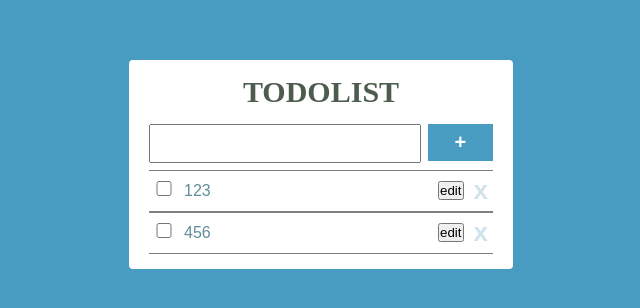
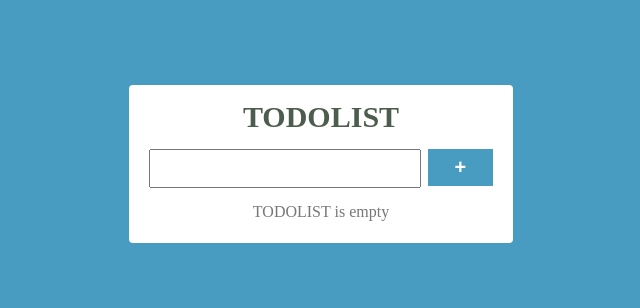
Before and after one commit to dontu-costea/vue-todo, a Vue app: page / in a window 1280 px wide. Shown: the part 236-544 px from the top of the page, without its empty margins (319-959 px from the left). Built offline with nearby package versions, Linux system fonts and the light colour scheme.

Commit message:
add_delete

```diff
--- a/src/App.vue
+++ b/src/App.vue
@@ -4,8 +4,11 @@
       <div class="todo__title">
         TODOLIST
       </div>
-        <add-todo-block/>
-        <todo-list :todos="todos"/>
+        <add-todo-block @create="addTodo"/>
+        <div class="no__todo" v-if="!todos.length">
+          TODOLIST is empty
+        </div>
+        <todo-list :todos="todos" @remove="removeTodo"/>
 
     </div>
   </div>
@@ -22,25 +25,18 @@ export default {
 },
   data() {
     return {
-      todos: [
-        {id: 1, todo:'123'},
-        {id: 2, todo:'456'}
-      ],
-      emptyTodo: '',
-      readonly: true,
+      todos: [],
     }
   },
   methods: {
-    addTodo() {
-      const newTodo = {
-        id: Date.now(),
-        todo: this.emptyTodo,
-      }
-      this.todos.push(newTodo);
-      this.emptyTodo = '';
+    addTodo(todo) {
+      this.todos.push(todo);
+    },
+    removeTodo(todo) {
+      this.todos = this.todos.filter(p => p.id !== todo.id)
     },
     editTodo() {
-      this.readonly = !this.readonly
+
     }
   }
 }
@@ -75,4 +71,8 @@ export default {
   color: #4D5D4D;
   font-weight: bold;
 }
+.no__todo {
+  margin-top: 15px;
+  color: #777777;
+}
 </style>
--- a/src/components/AddTodoBlock.vue
+++ b/src/components/AddTodoBlock.vue
@@ -1,16 +1,27 @@
 <template>
   <div class="todo-input__block">
-    <input type="text" class="todo-input" v-bind:value="todo.emptyTodo" @input="todo.emptyTodo = $event.target.value">
-    <button class="add-todo" type="submit">+</button>
+    <input type="text" class="todo-input" v-model="todos.todo">
+    <button class="add-todo" type="submit" @click="addTodo">+</button>
   </div>
 </template>
 
 <script>
+
+
 export default {
   data() {
     return {
-      todo: {
-        emptyTodo: ''
+      todos: {
+        todo: ''
+      }
+    }
+  },
+  methods: {
+    addTodo() {
+      this.todos.id = Date.now();
+      this.$emit('create', this.todos);
+      this.todos = {
+        todo: ""
       }
     }
   }
--- /dev/null
+++ b/src/components/TodoItem.vue
@@ -0,0 +1,73 @@
+<template>
+  <div class="todo__item">
+    <div class="todo-text__block">
+      <input type="checkbox" class="todo__checkbox">
+      <input type="text" class="todo__text" disabled :value="todo.todo">
+    </div>
+    <div class="edit__block">
+      <button class="edit" @click= "todo.disabled = !todo.disabled">edit</button>
+      <button type="submit" class="todo__delete" @click="$emit('remove', todo)">x</button>
+    </div>
+  </div>
+</template>
+
+<script>
+export default {
+  props: {
+    todo: {
+      type: Array,
+      required: true
+    }
+  },
+  data() {
+    return {
+
+    }
+  }
+}
+</script>
+
+<style scoped>
+.todo__item {
+  display: flex;
+  justify-content: space-between;
+  border-top: 0.5px solid grey;
+  border-bottom: 0.5px solid grey;
+  padding: 0px 5px;
+}
+.todo__text {
+  font-size: 16px;
+  line-height: 40px;
+  outline: none;
+  margin-left: 10px;
+  width: 85%;
+  border: none;
+  color: #618C9B;
+}
+.todo__checkbox {
+  width: 20px;
+  height: 15px;
+}
+.todo-text__block {
+  width: 85%;
+}
+.edit__block {
+  display: flex;
+  justify-content: center;
+  align-items: center;
+  justify-content: space-between;
+  width: 50px;
+}
+.todo__delete {
+  background: none;
+  border: none;
+  color: #D0E4EE;
+  font-weight: bold;
+  font-size: 26px;
+  cursor: pointer;
+  transition: 0.3s;
+}
+.todo__delete:hover {
+  color: #489CC1;
+}
+</style>
--- a/src/components/TodoList.vue
+++ b/src/components/TodoList.vue
@@ -1,20 +1,15 @@
 <template>
   <div class="todo">
-    <div class="todo__item"  v-for="todo in todos">
-      <div class="todo-text__block">
-        <input type="checkbox" class="todo__checkbox">
-        <input type="text" class="todo__text" :readonly="readonly" v-bind:value="todo.todo">
-      </div>
-      <div class="edit__block">
-        <button class="edit" @click="editTodo">edit</button>
-        <button type="submit" class="todo__delete">x</button>
-      </div>
-    </div>
+    <todo-item v-for="todo in todos" :todo="todo" :key="todo.id" @remove="$emit('remove', todo)"/>
   </div>
 </template>
 
 <script>
+import TodoItem from "@/components/TodoItem.vue"
 export default {
+  components: {
+    TodoItem
+  },
   props: {
     todos: {
       type: Array,
@@ -29,46 +24,4 @@ export default {
   margin-top: 7px;
   width: 100%;
 }
-.todo__item {
-  display: flex;
-  justify-content: space-between;
-  border-top: 0.5px solid grey;
-  border-bottom: 0.5px solid grey;
-  padding: 0px 5px;
-}
-.todo__text {
-  font-size: 16px;
-  line-height: 40px;
-  outline: none;
-  margin-left: 10px;
-  width: 85%;
-  border: none;
-  color: #618C9B;
-}
-.todo__checkbox {
-  width: 20px;
-  height: 15px;
-}
-.todo-text__block {
-  width: 85%;
-}
-.edit__block {
-  display: flex;
-  justify-content: center;
-  align-items: center;
-  justify-content: space-between;
-  width: 50px;
-}
-.todo__delete {
-  background: none;
-  border: none;
-  color: #D0E4EE;
-  font-weight: bold;
-  font-size: 26px;
-  cursor: pointer;
-  transition: 0.3s;
-}
-.todo__delete:hover {
-  color: #489CC1;
-}
 </style>
```
